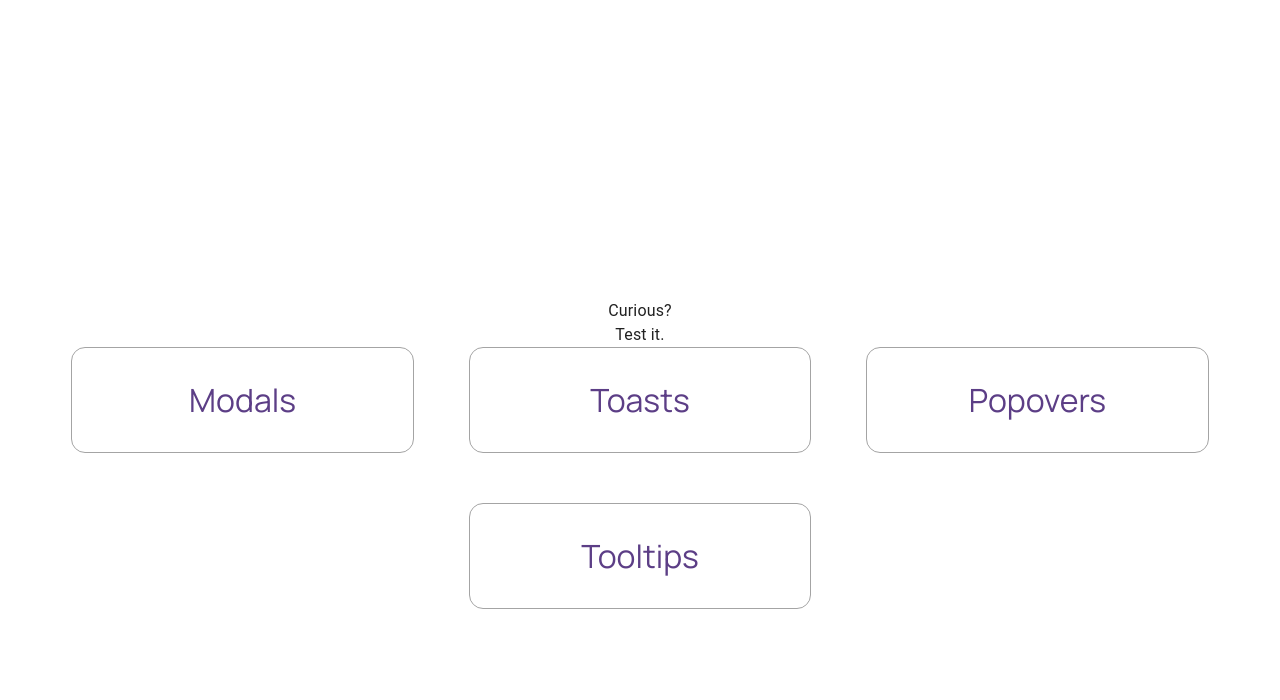
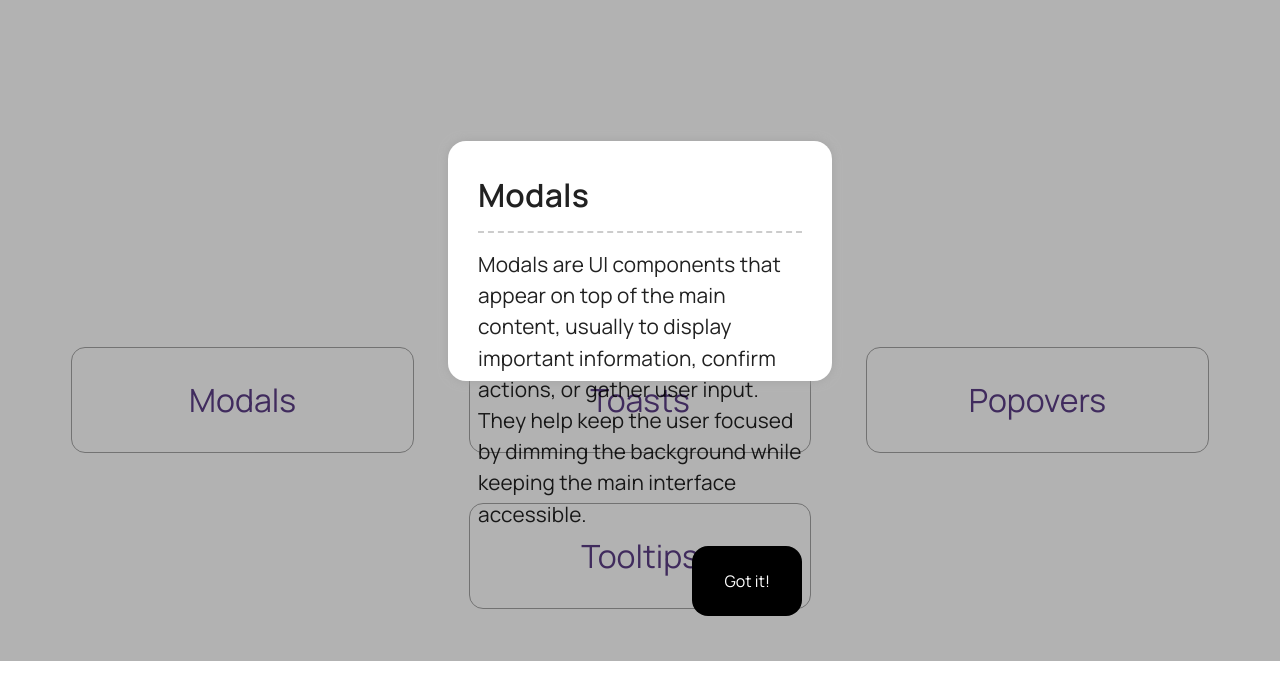
Before and after one commit to OBitencourt/portifolio, a Next.js app: page / in a window 1280 px wide. Both pictures are taken after a click on the button "Modals". Shown: the part 5932-6632 px from the top of the page. Built offline with nearby package versions, Linux system fonts and the light colour scheme.

Commit message:
feat: adding modal

```diff
--- a/src/components/Animations/Appear/index.js
+++ b/src/components/Animations/Appear/index.js
@@ -23,7 +23,7 @@ const FadeIn = ({ children }) => {
                         y: 0 ,
                         scale: 1
                     }}
-                    viewport={{ once: false, amount: 0.9 }} // Anima apenas quando entra na tela
+                    viewport={{ once: false, amount: 0.2 }} // Anima apenas quando entra na tela
                     transition={{ duration: 0.8, ease: 'easeInOut'}}
                 >
                     {children}
--- /dev/null
+++ b/src/components/Modal/index.js
@@ -0,0 +1,32 @@
+
+import { Backdrop, Content, GotItButton, Info, Title } from "./style"
+
+
+const Modal = ({ isActiveOrNot, closeModal }) => {
+
+
+    return (
+
+        <>
+            <Backdrop isActive={isActiveOrNot} onClick={closeModal}>
+
+                <Content onClick={e => e.stopPropagation()}>
+                    <Title>
+                        Modals
+                    </Title>
+                    <Info>
+                        Modals are UI components that appear on top of the main content, usually to display important information, confirm actions, or gather user input. They help keep the user focused by dimming the background while keeping the main interface accessible.
+                    </Info>
+                    <div style={{display: 'flex', alignSelf: 'flex-end', marginTop: '16px', gap: '16px'}}>
+
+                        <GotItButton onClick={closeModal}>
+                            Got it!
+                        </GotItButton>
+                    </div>
+                </Content>
+            </Backdrop>
+        </>
+    )
+}
+
+export default Modal
--- /dev/null
+++ b/src/components/Modal/style.ts
@@ -0,0 +1,64 @@
+import styled from "styled-components";
+
+export const Backdrop = styled.div<{ isActive: boolean }>`
+  position: fixed;
+  top: 0;
+  left: 0;
+  width: 100vw;
+  height: 100vh;
+  background-color: rgba(0, 0, 0, 0.3);
+  display: ${({isActive}) => (isActive ? "flex" : "none")};
+  align-items: center;
+  justify-content: center;
+  z-index: 1000;
+`;
+
+export const Content = styled.div`
+    background-color: white;
+    box-shadow: 0px 0px 10px #A4A4A4;
+    width: 30%;
+    height: 30vh;
+    margin: 0 auto;
+    border-radius: 18px;
+    display: flex;
+    flex-direction: column;
+    padding: 30px;
+    position: relative;
+`;
+
+export const Title = styled.h1`
+    font-family: "Manrope";
+    font-size: 2rem;
+    font-weight: 600;
+    padding-bottom: 12px;
+    margin-bottom: 16px;
+    margin-top: 0;
+    border-bottom: 2px dashed #CCCCCC;
+
+`
+
+export const Info = styled.p`
+    font-family: "Manrope";
+    font-size: 1.3rem;
+    font-weight: 400;
+    margin: 0;
+`
+
+
+export const GotItButton = styled.button`
+    font-weight: 400;
+    font-size: 1rem;
+    font-family: "Manrope";
+    background-color: black;
+    border-radius: 16px;
+    padding: 24px 32px;
+    color: white;
+    align-self: flex-end;
+    border: none;
+    transition: all 150ms ease-in-out;
+    cursor: pointer;
+
+    &:hover {
+        background-color:rgba(0, 0, 0, 0.75);
+    }
+`
--- a/src/components/Sections/Testing/index.js
+++ b/src/components/Sections/Testing/index.js
@@ -1,11 +1,20 @@
 import { Container } from "@mui/material"
 import { SecondTitle, StyledButton, Title } from "./style"
+import Modal from "../../Modal"
+import { useState } from "react"
 
 const Testing = () => {
 
+    const [ openModal, setIsOpenModal ] = useState(false)
+
+    const handleModal = () => {
+        setIsOpenModal(!openModal)
+    }
+
+
     return (
         <>
-            <section id="testing" style={{height: '100vh', display: 'flex', flexDirection: 'column' ,justifyContent: 'center', alignItems: 'center'}}>
+            <section id="testing" style={{height: '100vh', display: 'flex', flexDirection: 'column' ,justifyContent: 'center', alignItems: 'center', position: 'relative'}}>
                 <Title align="center">
                     Curious?
                 </Title>
@@ -23,20 +32,21 @@ const Testing = () => {
                     }}
                 >
 
-                    <StyledButton>
+                    <StyledButton onClick={() => handleModal()}>
                         Modals
                     </StyledButton>
                     <StyledButton>
-                         Toasts
+                        Toasts
                     </StyledButton>
                     <StyledButton>
-                         Popovers
+                        Popovers
                     </StyledButton>
                     <StyledButton>
                         Tooltips
                     </StyledButton>
 
                 </Container>
+                <Modal isActiveOrNot={openModal} closeModal={() => handleModal()} />
             </section>
         </>
     )
```
